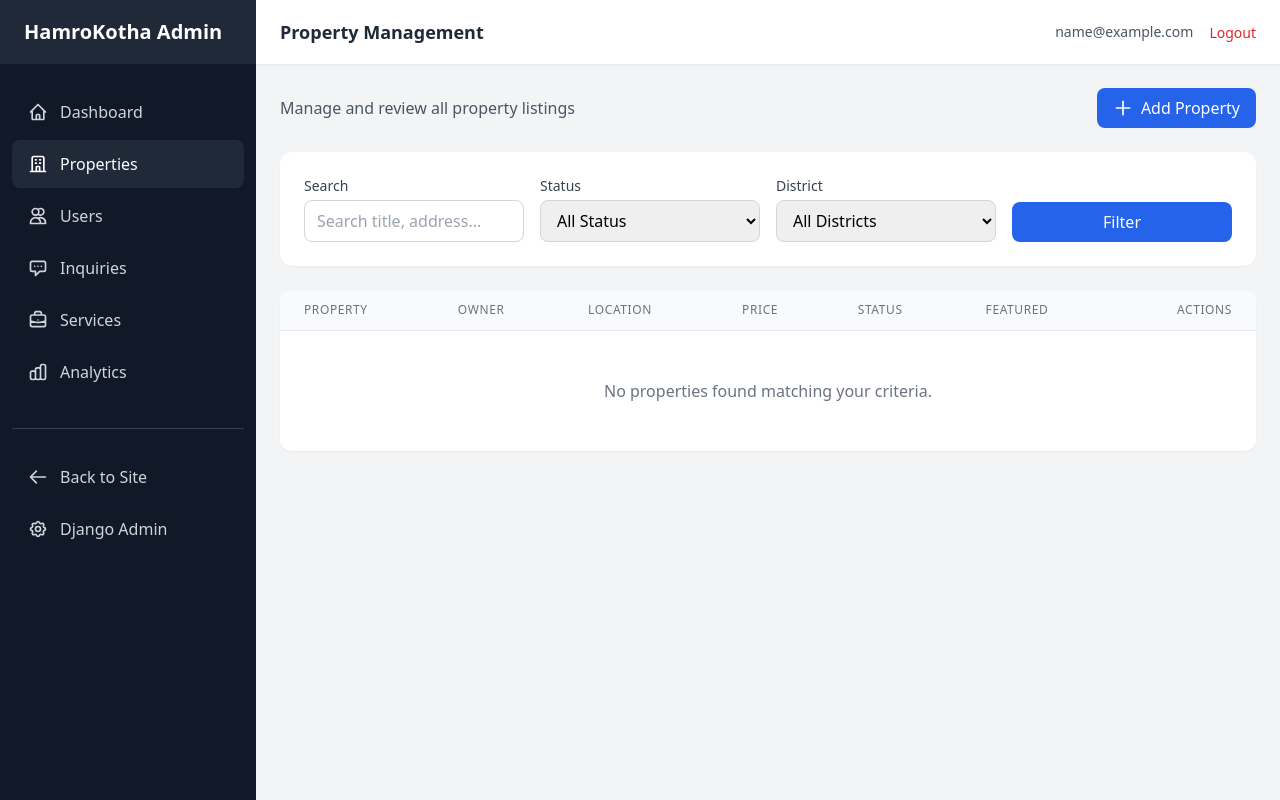
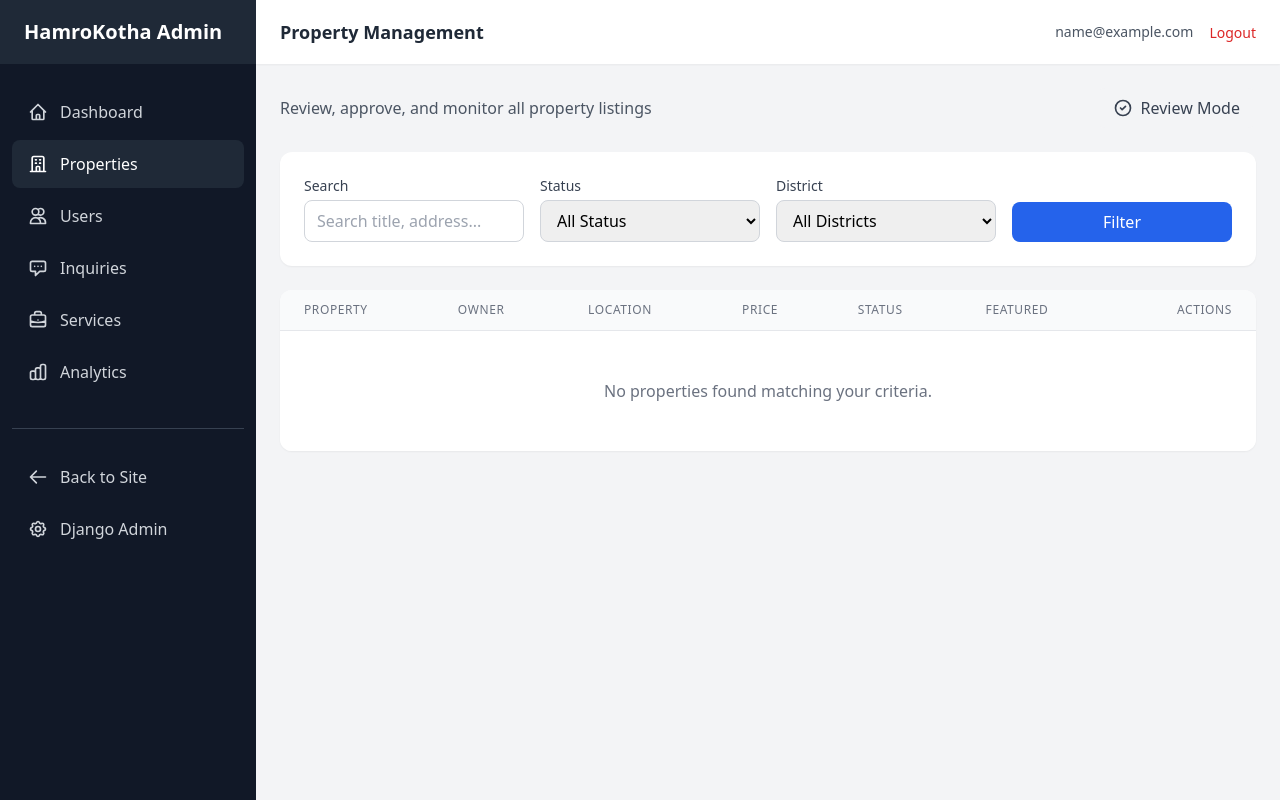
Before and after one commit to shivraj598/Hamrokotha-rental-web-application, a Django app: page /admin-dashboard/properties/ in a window 1280 px wide. Run offline with Django 5.2, Linux system fonts and the light colour scheme; the visitor is signed in with stand-in values (Sample User, id 1); data that the repository does not hold is empty; some libraries are stand-ins or nearby versions.

Commit message:
fix: Remove admin's ability to create properties - admins can only approve/reject/monitor

```diff
--- a/templates/admin_panel/properties.html
+++ b/templates/admin_panel/properties.html
@@ -5,18 +5,17 @@
 
 {% block content %}
 <div class="space-y-6">
-    <!-- Header with Add Button -->
+    <!-- Header -->
     <div class="flex items-center justify-between">
         <div>
-            <p class="text-gray-600">Manage and review all property listings</p>
+            <p class="text-gray-600">Review, approve, and monitor all property listings</p>
         </div>
-        <a href="{% url 'properties:create' %}"
-           class="inline-flex items-center px-4 py-2 bg-primary-600 text-white rounded-lg hover:bg-primary-700 transition-colors">
+        <span class="inline-flex items-center px-4 py-2 bg-gray-100 text-gray-700 rounded-lg">
             <svg class="w-5 h-5 mr-2" fill="none" stroke="currentColor" viewBox="0 0 24 24">
-                <path stroke-linecap="round" stroke-linejoin="round" stroke-width="2" d="M12 4v16m8-8H4"></path>
+                <path stroke-linecap="round" stroke-linejoin="round" stroke-width="2" d="M9 12l2 2 4-4m6 2a9 9 0 11-18 0 9 9 0 0118 0z"></path>
             </svg>
-            Add Property
-        </a>
+            Review Mode
+        </span>
     </div>
 
     <!-- Filters -->
--- a/templates/includes/navbar.html
+++ b/templates/includes/navbar.html
@@ -72,7 +72,7 @@
                                 Profile
                             </a>
 
-                            {% if user.user_type == 'LANDLORD' %}
+                            {% if user.user_type == 'LANDLORD' and not user.is_staff and not user.is_superuser %}
                                 <a href="{% url 'properties:create' %}"
                                    class="block px-4 py-2 text-gray-700 hover:bg-gray-100">
                                     <svg class="w-4 h-4 inline mr-2" fill="none" stroke="currentColor" viewBox="0 0 24 24">
```
Also changed, not shown: apps/properties/views.py (+7 -3 lines).
